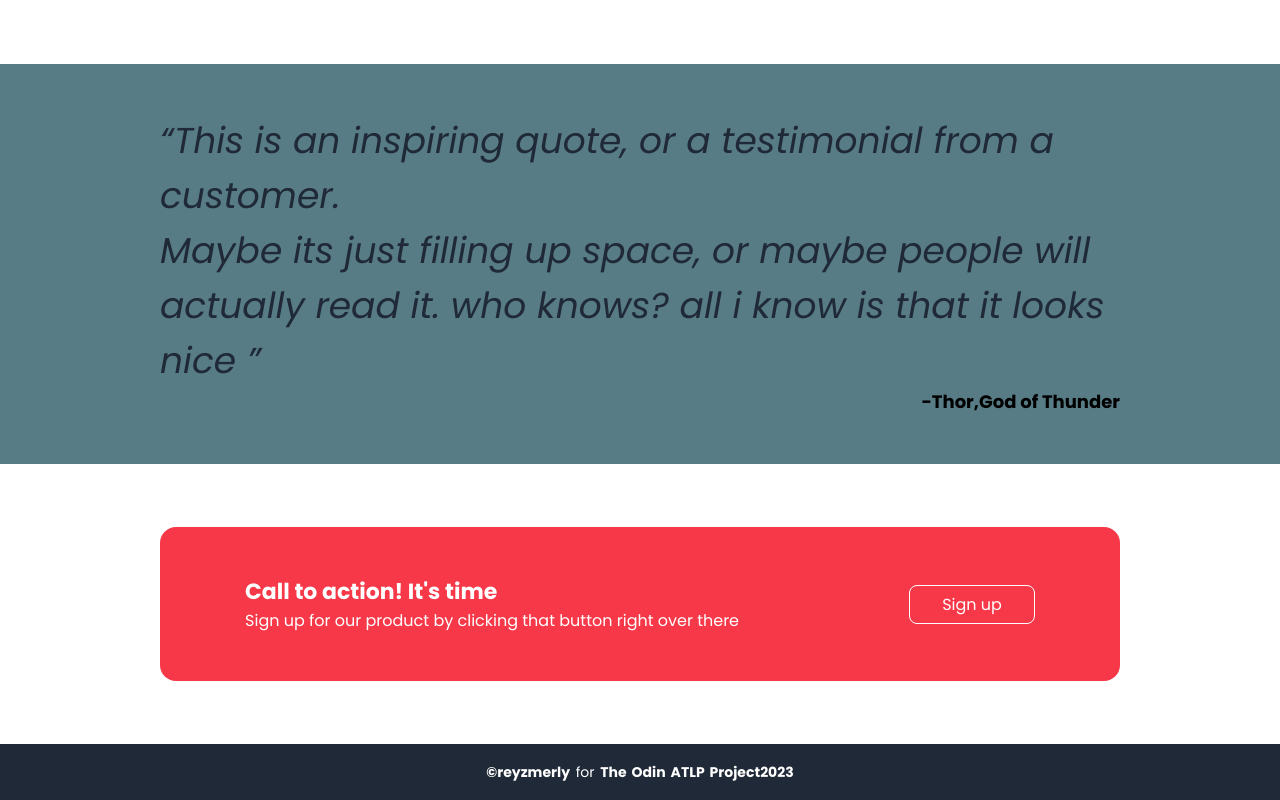
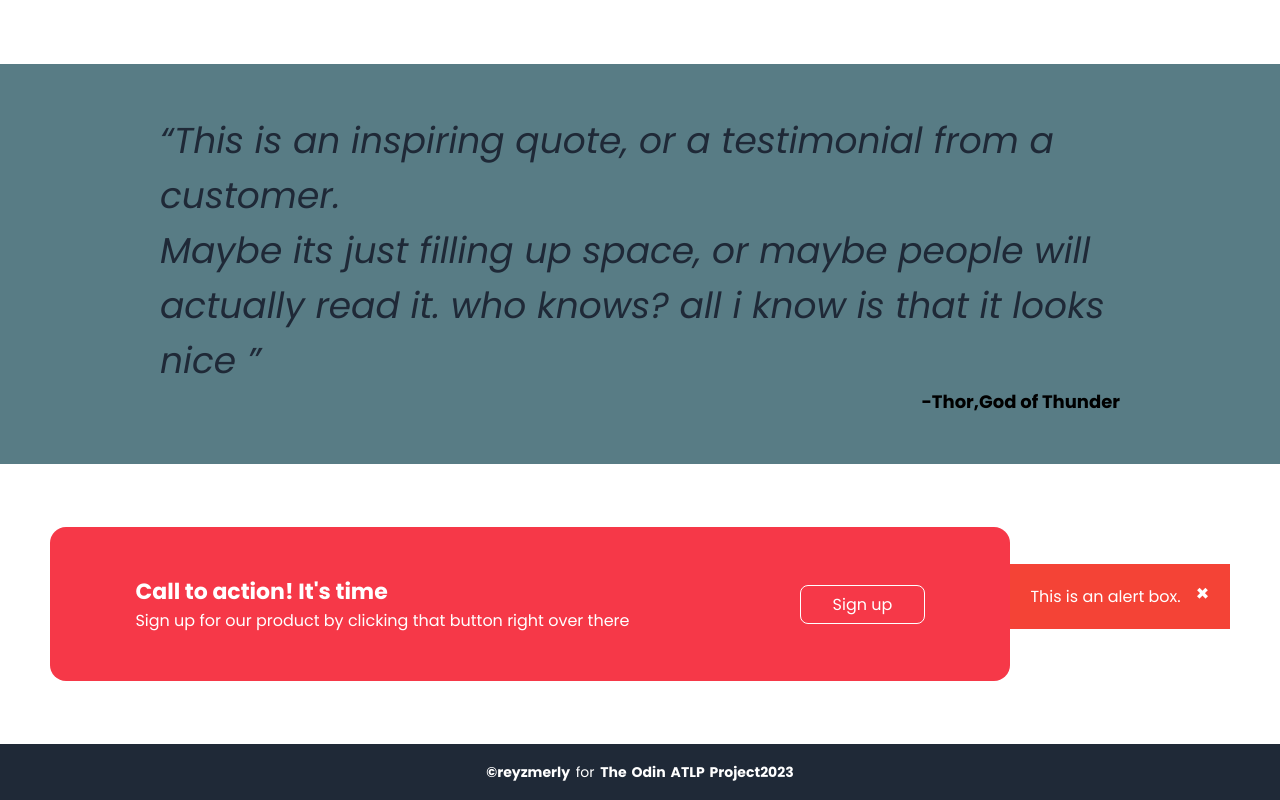
Before and after one commit to reyzmerly/css-page, a plain HTML site: page index.html in a window 1280 px wide. Shown: the part 1330-2130 px from the top of the page. Drawn offline with Linux system fonts and the light colour scheme.

Commit message:
modified

```diff
--- a/index.html
+++ b/index.html
@@ -94,6 +94,10 @@ CSS handles the look and feel part of a web page. Using CSS,
           <a href="#" class="btn btn-secondary">Sign up</a>
         </div>
       </div>
+      <div class="alert">
+        <span class="closebtn" onclick="this.parentElement.style.display='none';">&times;</span>
+        This is an alert box.
+      </div>
     </section>
     <footer>
       <p>
--- a/style.css
+++ b/style.css
@@ -266,3 +266,27 @@ blockquote cite {
   display: flex;
   align-items: center;
 }
+/* The alert message box */
+.alert {
+  padding: 20px;
+  background-color: #f44336; /* Red */
+  color: white;
+  margin-bottom: 15px;
+}
+
+/* The close button */
+.closebtn {
+  margin-left: 15px;
+  color: white;
+  font-weight: bold;
+  float: right;
+  font-size: 22px;
+  line-height: 20px;
+  cursor: pointer;
+  transition: 0.3s;
+}
+
+/* When moving the mouse over the close button */
+.closebtn:hover {
+  color: black;
+}
```
